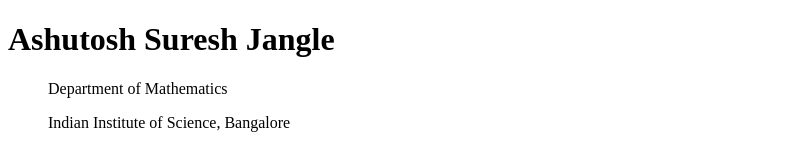
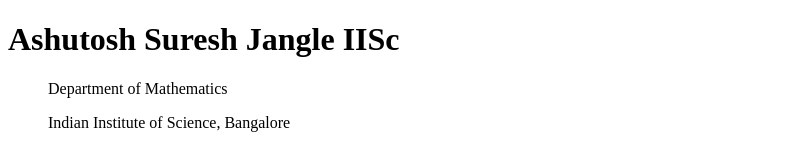
Before and after one commit to ashutoshjangle/ashutoshjangle.github.io, a plain HTML site: page index.html in a window 1280 px wide. Shown: the top 155 px of the page, without its empty margins (0-792 px from the left). Drawn offline with Linux system fonts and the light colour scheme.

Commit message:
Update index.html

```diff
--- a/index.html
+++ b/index.html
@@ -5,7 +5,7 @@
   <title>Academic Information</title>
 </head>
 <body>
-  <h1>Ashutosh Suresh Jangle</h1>
+  <h1>Ashutosh Suresh Jangle IISc </h1>
 <ul>
     <p>Department of Mathematics</p>
     <p>Indian Institute of Science, Bangalore </p>
```
